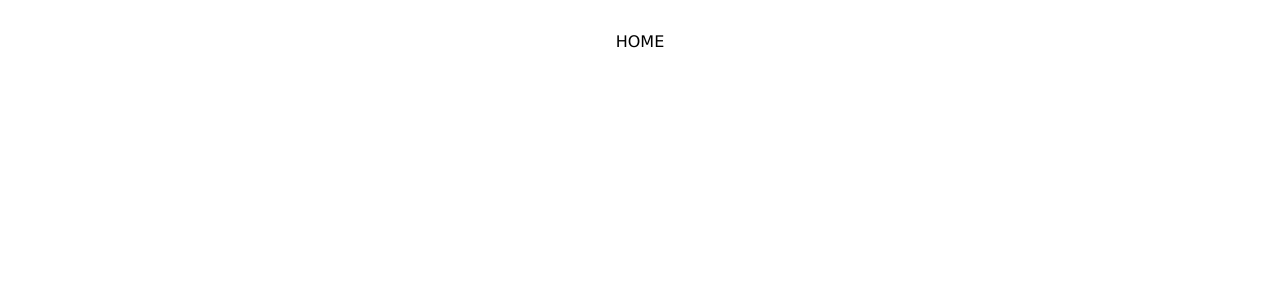
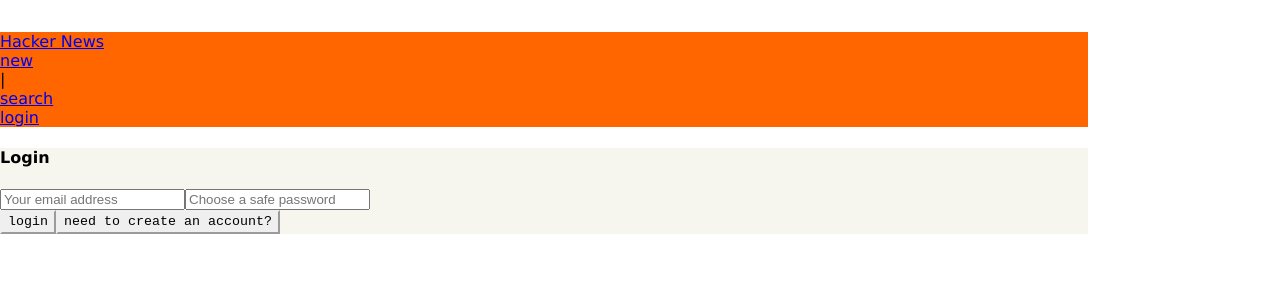
Before and after one commit to aramind/cap-hackernews-clone, a React (Create React App) app in the folder client/: page /login in a window 1280 px wide. Shown: the top 300 px of the page. Built offline with nearby package versions, Linux system fonts and the light colour scheme; the HTML template or start-up script is replaced by a standard one.

Commit message:
feat: adding login and signup page

```diff
--- a/client/package.json
+++ b/client/package.json
@@ -11,6 +11,7 @@
     "graphql": "^16.11.0",
     "react": "^19.1.1",
     "react-dom": "^19.1.1",
+    "react-router-dom": "^7.8.1",
     "react-scripts": "5.0.1",
     "web-vitals": "^2.1.4"
   },
--- a/client/src/App.js
+++ b/client/src/App.js
@@ -1,11 +1,22 @@
+import { Route, Routes } from "react-router-dom";
 import "./App.css";
+import CreateLink from "./components/CreateLink";
+import Header from "./components/Header";
 import LinkList from "./components/LinkList";
+import Login from "./components/Login";
 
 function App() {
   return (
-    <div className="App">
-      HOME
-      <LinkList />
+    <div className="center w85">
+      <Header />
+
+      <div className="ph3 pv1 background-gray">
+        <Routes>
+          <Route path="/" element={<LinkList />} />
+          <Route path="/create" element={<CreateLink />} />
+          <Route path="/login" element={<Login />} />
+        </Routes>
+      </div>
     </div>
   );
 }
--- /dev/null
+++ b/client/src/components/CreateLink.jsx
@@ -0,0 +1,62 @@
+import { gql, useMutation } from "@apollo/client";
+import React, { useState } from "react";
+import { useNavigate } from "react-router-dom";
+
+const CREATE_LINK_MUTATION = gql`
+  mutation PostMutation($description: String!, $url: String!) {
+    post(description: $description, url: $url) {
+      url
+      description
+    }
+  }
+`;
+const CreateLink = () => {
+  const navigate = useNavigate();
+
+  const [formState, setFormState] = useState({
+    description: "",
+    url: "",
+  });
+
+  const [createLink] = useMutation(CREATE_LINK_MUTATION, {
+    variables: {
+      description: formState.description,
+      url: formState.url,
+    },
+    onCompleted: () => navigate("/"),
+  });
+  return (
+    <div>
+      <form
+        onSubmit={(e) => {
+          e.preventDefault();
+          createLink();
+        }}
+      >
+        <div className="flex flex-column mt3">
+          <input
+            className="mb2"
+            value={formState.description}
+            onChange={(e) =>
+              setFormState({ ...formState, description: e.target.value })
+            }
+            type="text"
+            placeholder="A description for the link"
+          />
+          <input
+            className="mb2"
+            value={formState.url}
+            onChange={(e) =>
+              setFormState({ ...formState, url: e.target.value })
+            }
+            type="text"
+            placeholder="The URL for the link"
+          />
+        </div>
+        <button type="submit">Submit</button>
+      </form>
+    </div>
+  );
+};
+
+export default CreateLink;
--- /dev/null
+++ b/client/src/components/Header.jsx
@@ -0,0 +1,54 @@
+import { NavLink, useNavigate } from "react-router-dom";
+
+import React from "react";
+import { AUTH_TOKEN } from "../constants";
+
+const Header = () => {
+  const navigate = useNavigate();
+
+  const authToken = localStorage.getItem(AUTH_TOKEN);
+
+  return (
+    <div className="flex pal justify-between nowrap orange">
+      <div className="flex flex-fixed black">
+        <NavLink to="/" className="no-underline black">
+          <div className="fw7 mr1">Hacker News</div>
+        </NavLink>
+        <NavLink to="/" className="ml1 no-underline black">
+          new
+        </NavLink>
+        <div className="ml1">|</div>
+        <NavLink to="/search" className="ml1 no-underline black">
+          search
+        </NavLink>
+        {authToken && (
+          <div className="flex">
+            <div className="ml1">|</div>
+            <NavLink to="/create" className="ml1 no-underline black">
+              submit
+            </NavLink>
+          </div>
+        )}
+      </div>
+      <div className="flex flex-fixed">
+        {authToken ? (
+          <div
+            className="ml1 pointer black"
+            onClick={() => {
+              localStorage.removeItem(AUTH_TOKEN);
+              navigate(`/`);
+            }}
+          >
+            logout
+          </div>
+        ) : (
+          <NavLink to="/login" className="ml1 no-underline black">
+            login
+          </NavLink>
+        )}
+      </div>
+    </div>
+  );
+};
+
+export default Header;
--- /dev/null
+++ b/client/src/components/Login.jsx
@@ -0,0 +1,79 @@
+import React, { useState } from "react";
+import { useNavigate } from "react-router-dom";
+
+const Login = () => {
+  const navigate = useNavigate();
+
+  const [formState, setFormState] = useState({
+    login: true,
+    email: "",
+    password: "",
+    name: "",
+  });
+
+  return (
+    <div>
+      <h4 className="mv3">{formState.login ? "Login" : "Sign Up"}</h4>
+      <div className="flex flex-column">
+        {!formState.login && (
+          <input
+            value={formState.name}
+            onChange={(e) =>
+              setFormState({
+                ...formState,
+                name: e.target.value,
+              })
+            }
+            type="text"
+            placeholder="Your name"
+          />
+        )}
+        <input
+          value={formState.email}
+          onChange={(e) =>
+            setFormState({
+              ...formState,
+              email: e.target.value,
+            })
+          }
+          type="text"
+          placeholder="Your email address"
+        />
+        <input
+          value={formState.password}
+          onChange={(e) =>
+            setFormState({
+              ...formState,
+              password: e.target.value,
+            })
+          }
+          type="password"
+          placeholder="Choose a safe password"
+        />
+      </div>
+      <div className="flex mt3">
+        <button
+          className="pointer mr2 button"
+          onClick={() => console.log("onClick")}
+        >
+          {formState.login ? "login" : "create account"}
+        </button>
+        <button
+          className="pointer button"
+          onClick={(e) =>
+            setFormState({
+              ...formState,
+              login: !formState.login,
+            })
+          }
+        >
+          {formState.login
+            ? "need to create an account?"
+            : "already have an account?"}
+        </button>
+      </div>
+    </div>
+  );
+};
+
+export default Login;
--- /dev/null
+++ b/client/src/constants.js
@@ -0,0 +1 @@
+export const AUTH_TOKEN = "auth-token";
--- a/client/src/index.js
+++ b/client/src/index.js
@@ -9,6 +9,7 @@
   createHttpLink,
   InMemoryCache,
 } from "@apollo/client";
+import { BrowserRouter } from "react-router-dom";
 
 const httpLink = createHttpLink({
   uri: "http://localhost:4000",
@@ -22,8 +23,10 @@
 const root = ReactDOM.createRoot(document.getElementById("root"));
 root.render(
   <React.StrictMode>
-    <ApolloProvider client={client}>
-      <App />
-    </ApolloProvider>
+    <BrowserRouter>
+      <ApolloProvider client={client}>
+        <App />
+      </ApolloProvider>
+    </BrowserRouter>
   </React.StrictMode>
 );
```
Also changed, not shown: 1 other file (tests, documents, lock files or other folders).
